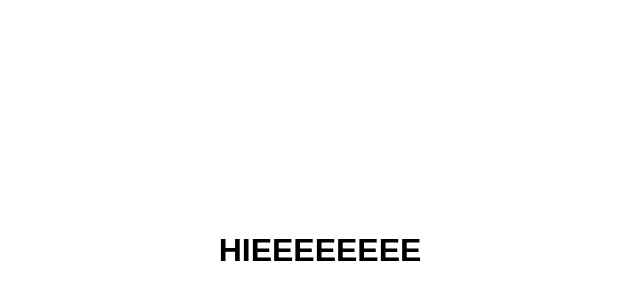
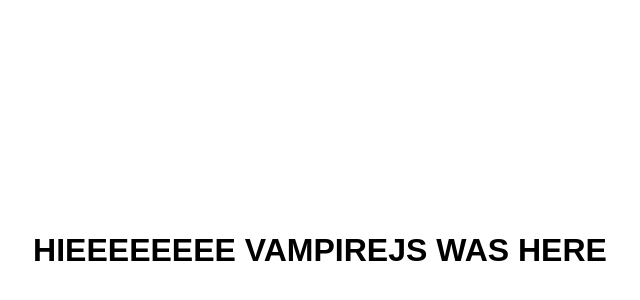
Before and after one commit to Vampire-js/TechRush, a plain HTML site: page index.html in a window 1280 px wide. Shown: the part 150-450 px from the top of the page, without its empty margins (320-960 px from the left). Drawn offline with Linux system fonts and the light colour scheme.

Commit message:
Another trial change

```diff
--- a/index.html
+++ b/index.html
@@ -7,7 +7,7 @@
     <title>Document</title>
 </head>
 <body>
-    <h1>HIEEEEEEEE</h1>
+    <h1>HIEEEEEEEE VAMPIREJS WAS HERE</h1>
     <script src="app.js"></script>
 </body>
 </html>
```
